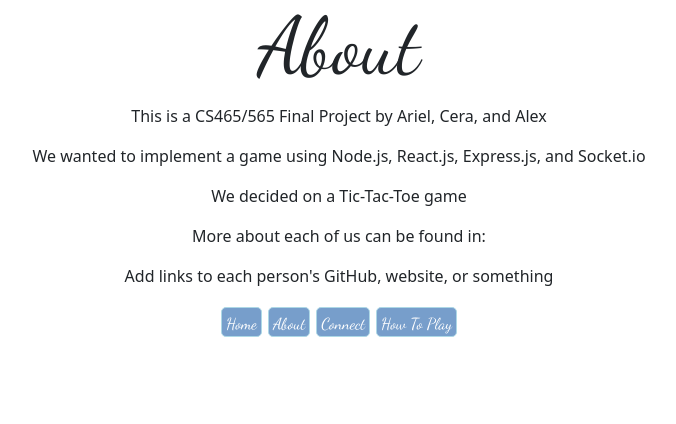
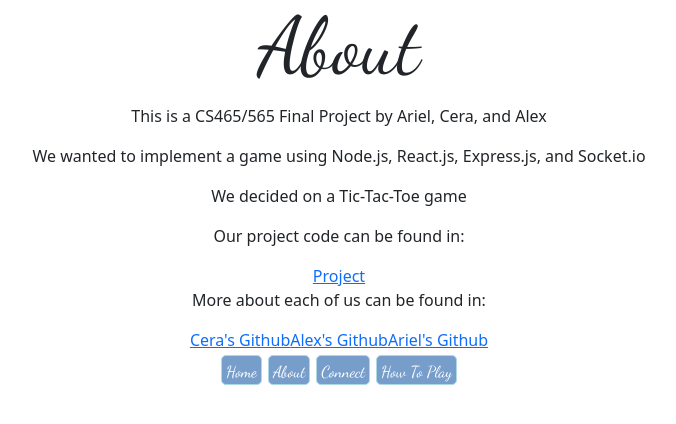
Before and after one commit to sashetov/pdx-psu-cs465-fullstack-final-project, a React (Create React App) app: page / in a window 1280 px wide. Both pictures are taken after a click on the button "About". Shown: the top 424 px of the page, without its empty margins (301-977 px from the left). Built offline with nearby package versions, Linux system fonts and the light colour scheme; no server answers.

Commit message:
Fixed minor errors with form

```diff
--- a/src/components/About.js
+++ b/src/components/About.js
@@ -12,8 +12,20 @@ function About() {
         Socket.io
       </p>
       <p>We decided on a Tic-Tac-Toe game</p>
+      <p>Our project code can be found in: </p>
+      <a href="https://github.com/gleason9113/465final" target="_blank">
+        Project
+      </a>
       <p>More about each of us can be found in:</p>
-      <p>Add links to each person's GitHub, website, or something</p>
+      <a href="https://github.com/C3ra906" target="_blank">
+        Cera's Github
+      </a>
+      <a href="" target="_blank">
+        Alex's Github
+      </a>
+      <a href="" target="_blank">
+        Ariel's Github
+      </a>
     </div>
   );
 }
--- a/src/components/Form.js
+++ b/src/components/Form.js
@@ -6,7 +6,7 @@ function Form() {
 
   const handleSubmit = (event) => {
     event.preventDefault();
-
+    console.log(event);
     // Name and Email Entered
     if (
       event.target.name.value.length > 0 &&
@@ -16,13 +16,14 @@ function Form() {
       console.log('Name: ' + event.target.name.value);
       console.log('Email: ' + event.target.email.value);
       // Comment filled
-      if (event.target.comment !== null) {
-        console.log('Comment: ' + event.target.comment.value);
+      if (event.target.comments.value.length > 0) {
+        console.log(`Comments: ${event.target.comments.value}`);
       }
       // Comment empty
       else {
-        console.log('Comment: N/A');
+        console.log('Comments: N/A');
       }
+      window.alert(`Thank you for connecting ${event.target.name.value}!`);
     }
     // Empty Name or Email
     else {
```
